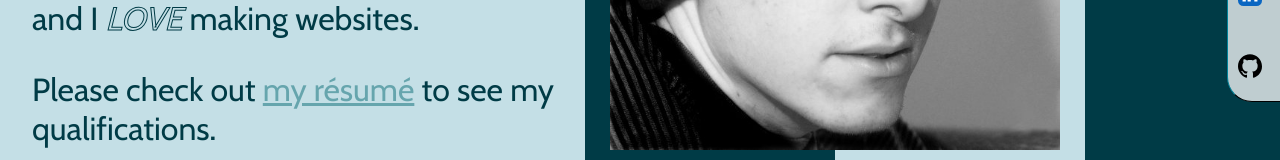
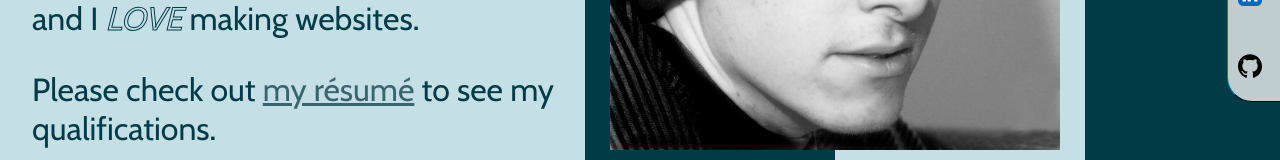
Before and after one commit to shellwe/shellwe.github.io, a React (Create React App) app: page / in a window 1280 px wide. Shown: the part 398-558 px from the top of the page. Built offline with nearby package versions, Linux system fonts and the light colour scheme.

Commit message:
Changed variable to be WCAG compliant

```diff
--- a/src/scss/_variables.scss
+++ b/src/scss/_variables.scss
@@ -20,7 +20,7 @@
     --font-color: #003B46;
     --header-color: #07575B;
     --bg-color: #C4DFE6;
-    --link-color: #66A5AD;
+    --link-color: #39656A; //formerly #66A5AD
   }
 
   // var(--font-color);
```
